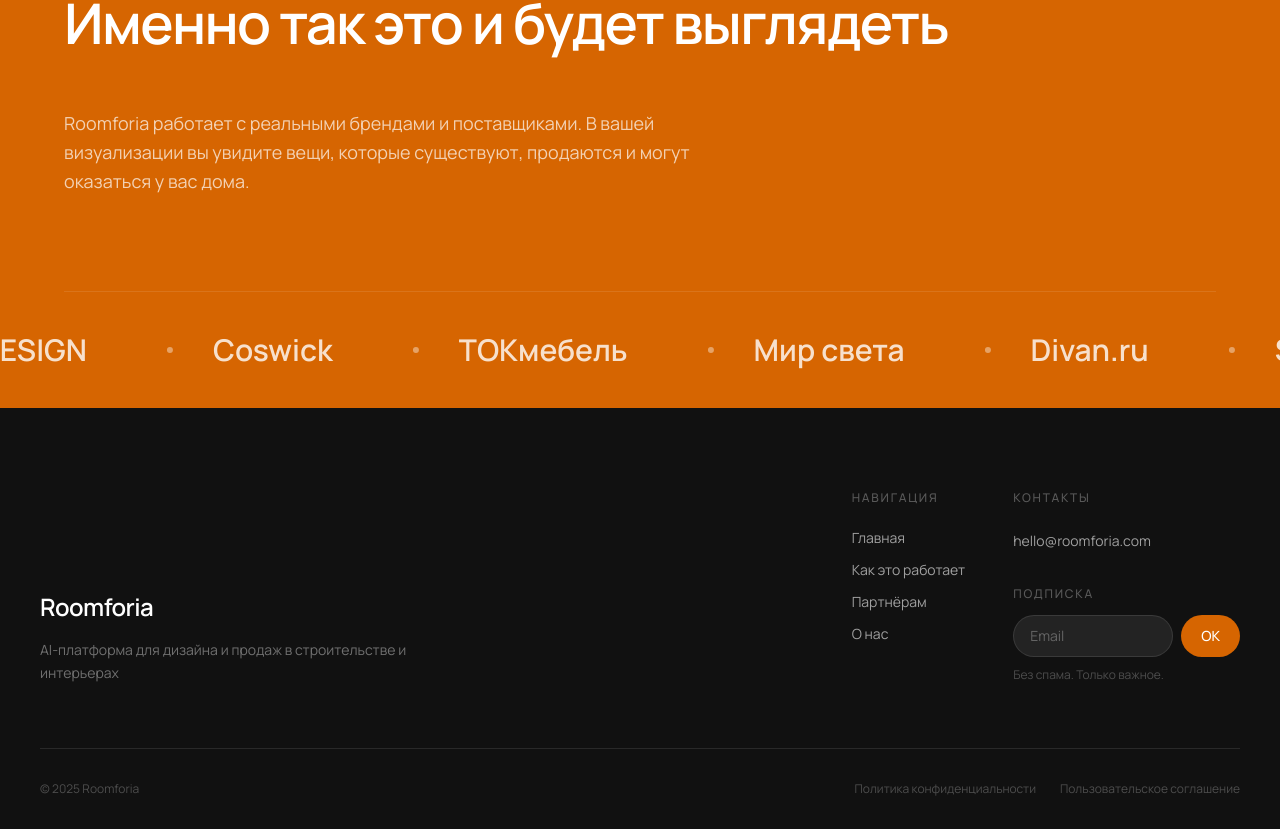
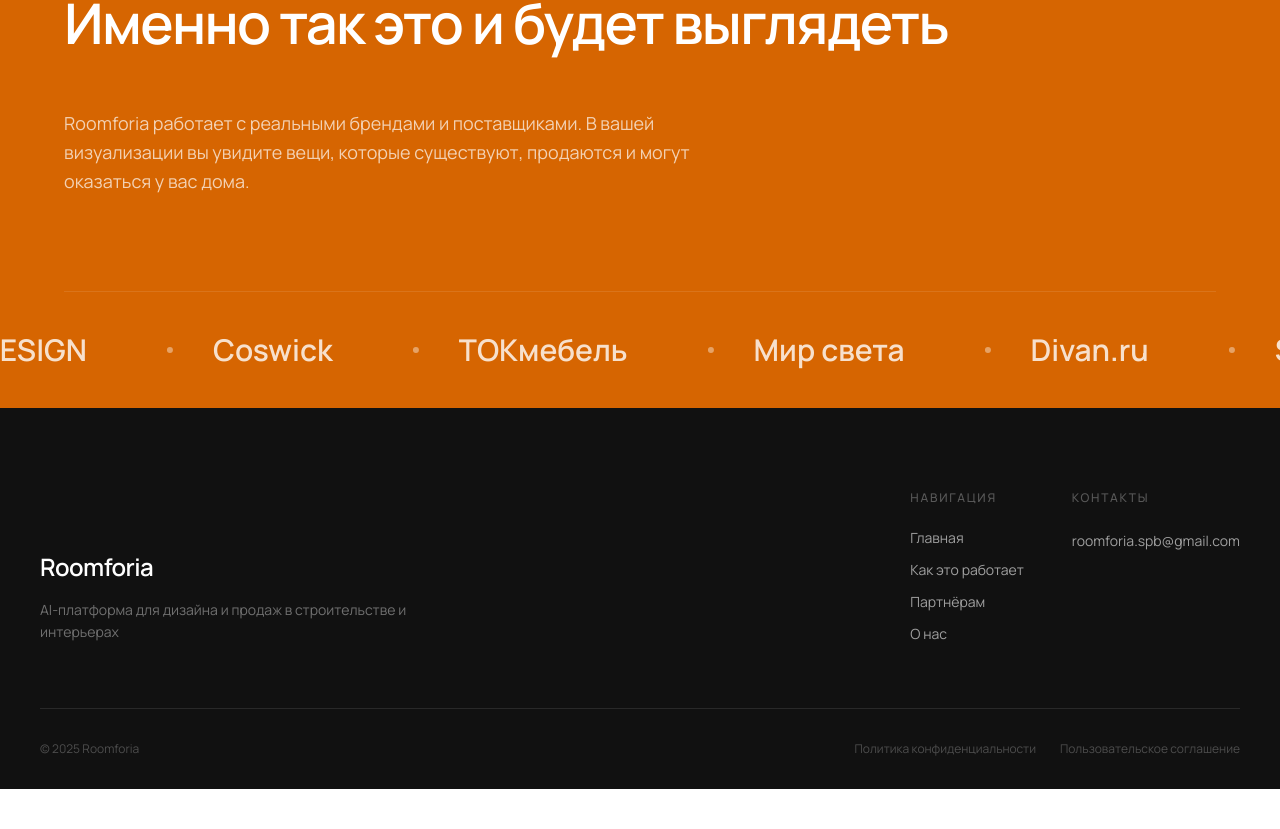
Before and after one commit to roomforia/roomforia, a Next.js app: page / in a window 1280 px wide. Shown: the part 5319-6148 px from the top of the page. After the commit the page ends 6108 px from the top, so only its background shows below. Built offline with nearby package versions, Linux system fonts and the light colour scheme.

Commit message:
fix: почта в футере обновлена на roomforia.spb@gmail.com

```diff
--- a/src/components/Footer.tsx
+++ b/src/components/Footer.tsx
@@ -68,28 +68,11 @@ export default function Footer() {
                 </p>
 
                 <a
-                  href="mailto:hello@roomforia.com"
+                  href="mailto:roomforia.spb@gmail.com"
                   className="text-sm text-white/60 hover:text-white transition-colors duration-200"
                 >
-                  hello@roomforia.com
+                  roomforia.spb@gmail.com
                 </a>
-
-                {/* Подписка */}
-                <p className="text-xs uppercase tracking-[0.15em] text-white/30 mb-3 font-medium mt-8">
-                  Подписка
-                </p>
-                <div className="flex gap-2">
-                  <input
-                    placeholder="Email"
-                    className="flex-1 px-4 py-2.5 rounded-full bg-white/8 border border-white/10 text-sm outline-none text-white placeholder:text-white/30 focus:border-white/30 transition-colors duration-200 min-w-0 w-40"
-                  />
-                  <button className="px-5 py-2.5 rounded-full bg-[#d66501] text-white text-sm font-medium hover:bg-[#bf5a01] transition-colors duration-200">
-                    OK
-                  </button>
-                </div>
-                <p className="text-xs text-white/25 mt-2">
-                  Без спама. Только важное.
-                </p>
               </div>
             </motion.div>
 
```
